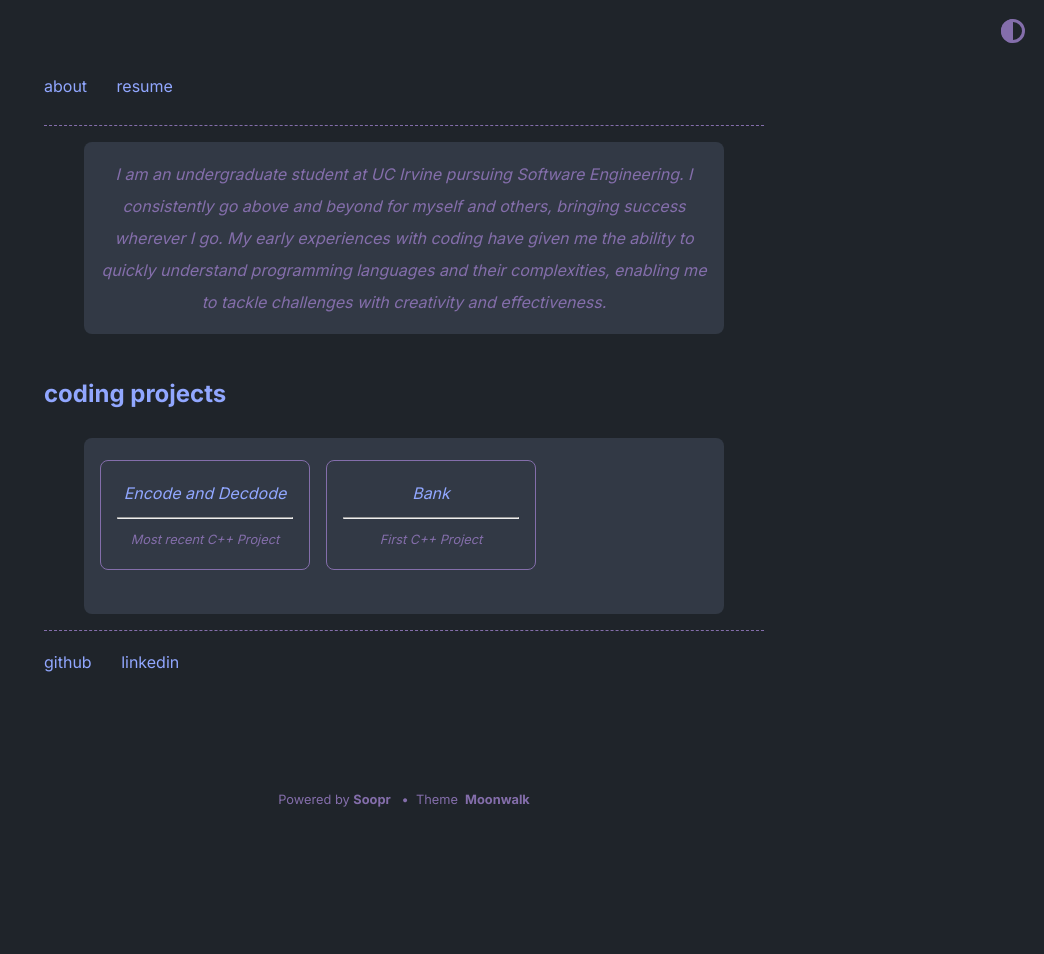
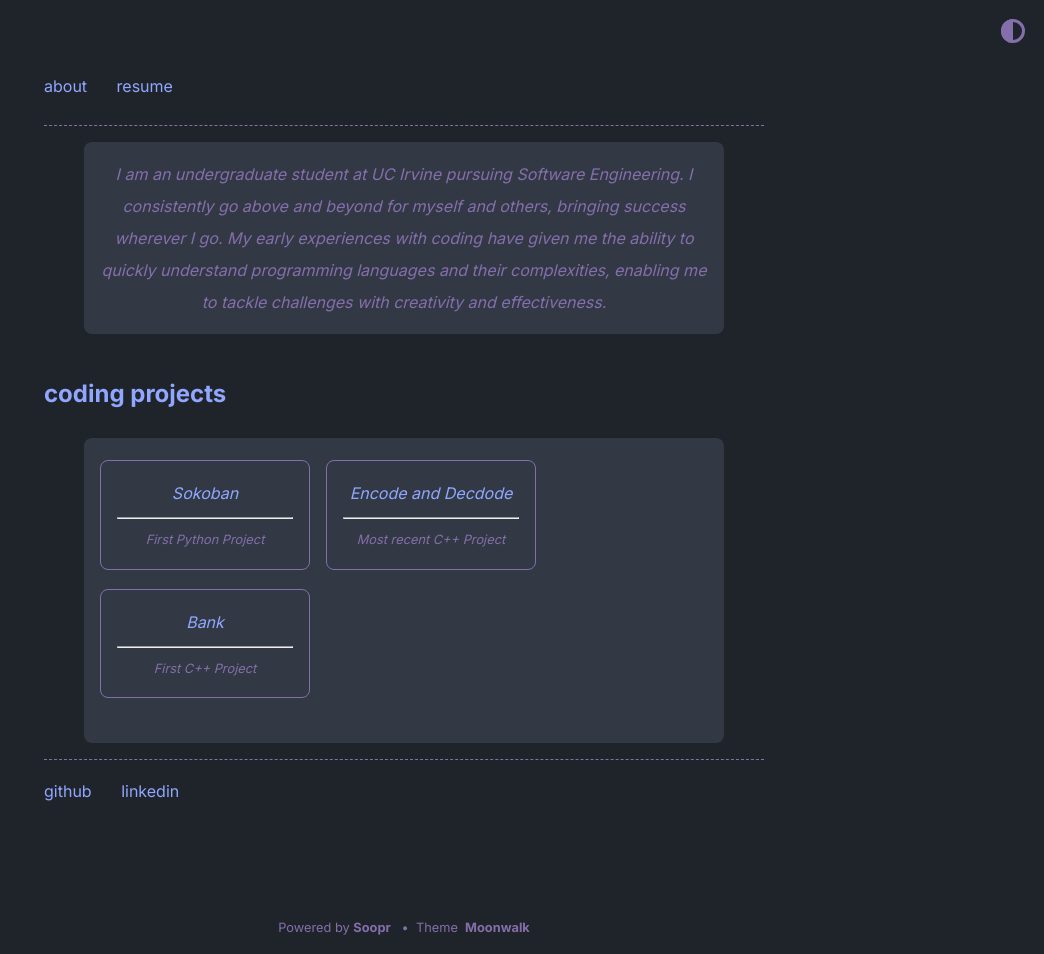
Before and after one commit to jshields06/jshields06.github.io, a Jekyll site: the page built from index.md, in a window 1280 px wide. Shown: the whole page, without its empty margins (236-1280 px from the left). Built offline with Jekyll 4.4.1, drawn with Linux system fonts in a browser that asks for light colours; before the commit the page ends 900 px from its top, so only the background shows below that.

Commit message:
update projects

```diff
--- a/_data/home.yml
+++ b/_data/home.yml
@@ -10,6 +10,10 @@ navbar_entries:
 
 
 project_entries:
+  - title: Sokoban
+    url: https://github.com/jshields06/Sokoban
+    desc: First Python Project
+
   - title: Encode and Decdode
     url: https://github.com/jshields06/Encode-and-Decode
     desc: Most recent C++ Project
@@ -17,6 +21,8 @@ project_entries:
   - title: Bank
     url: https://github.com/jshields06/Bank
     desc: First C++ Project
+
+
 
 
 old_project_entries:
```
